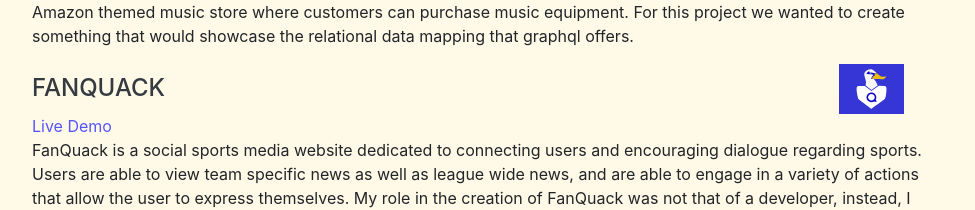
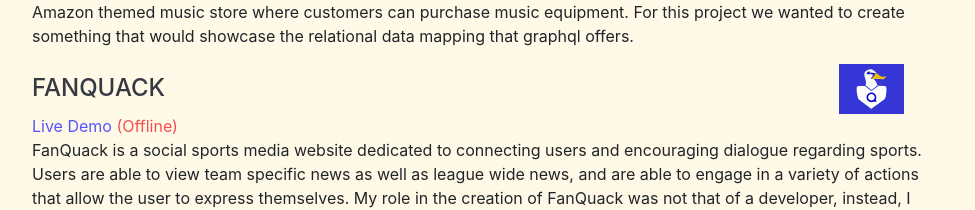
Before and after one commit to Tsanta96/MatteoSantavicca, a website with bundled scripts: page index.html in a window 1280 px wide. Shown: the part 2411-2621 px from the top of the page, without its empty margins (288-1263 px from the left). Built offline with nearby package versions, Linux system fonts and the light colour scheme; a web font is replaced by a local one.

Commit message:
Update Fanquack status

```diff
--- a/css/custom.css
+++ b/css/custom.css
@@ -14,6 +14,9 @@
     color: rgb(85, 85, 255);
 }
 
+.projects-links-offline {
+    color: rgb(245, 80, 80);
+}
 
 body {
     background-image: linear-gradient(white, rgb(255, 241, 202));
--- a/index.html
+++ b/index.html
@@ -231,6 +231,7 @@
               <img class="fanquack-img" src="img/fanquack_logo.svg">
             </div>
             <a class="projects-links" href="https://fanquack.com/signin" target="_blank">Live Demo</a>
+            <span class="projects-links-offline">(Offline)</span>
           </div>
           <p>FanQuack is a social sports media website dedicated to connecting users and encouraging
             dialogue regarding sports. Users are able to view team specific news as well as league wide news,
```
